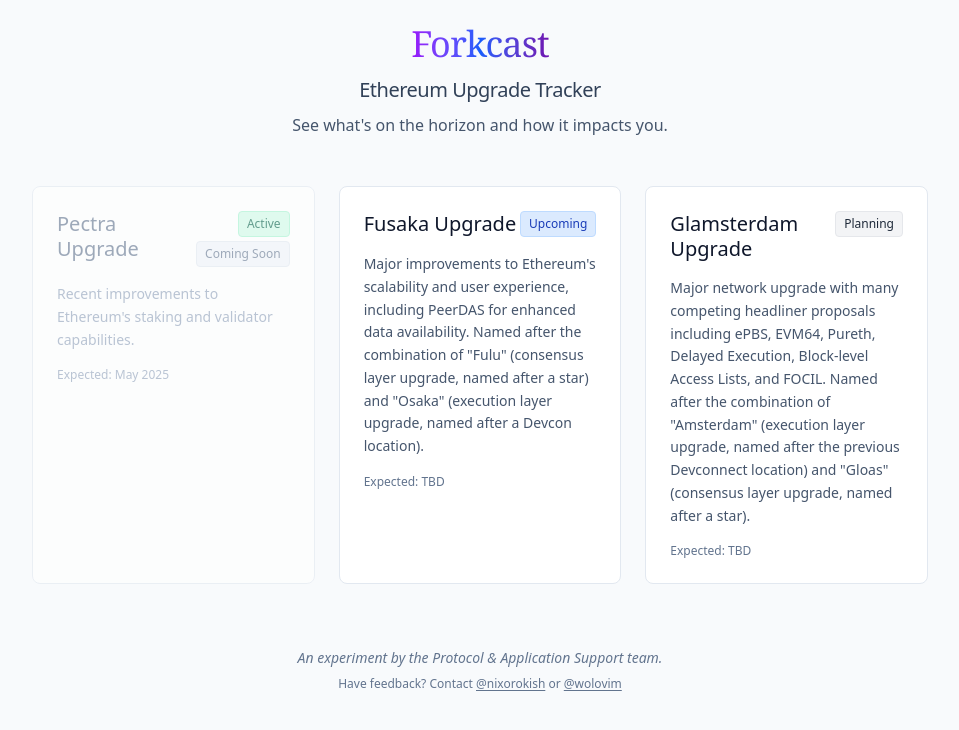
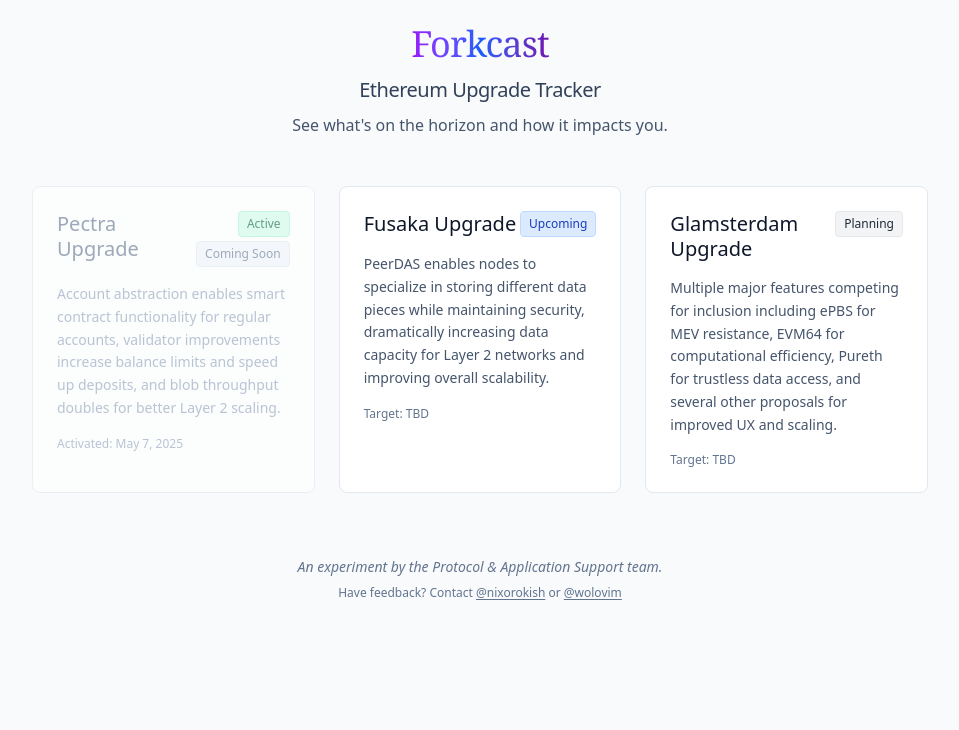
Before and after one commit to jmcpheron/forkcast, a React (Vite) app: page / in a window 1280 px wide. Shown: the top 730 px of the page, without its empty margins (160-1119 px from the left). Built offline with nearby package versions, Linux system fonts and the light colour scheme.

Commit message:
homepage displays only upgrade taglines

```diff
--- a/src/components/HomePage.tsx
+++ b/src/components/HomePage.tsx
@@ -57,11 +57,15 @@
                 </div>
 
                 <p className={`text-sm leading-relaxed mb-4 ${upgrade.disabled ? 'text-slate-400' : 'text-slate-600'}`}>
-                  {upgrade.description}
+                  {upgrade.tagline}
                 </p>
 
                 <div className={`text-xs ${upgrade.disabled ? 'text-slate-400' : 'text-slate-500'}`}>
-                  <span className="font-medium">Expected:</span> {upgrade.activationDate}
+                  <span className="font-medium">
+                    {upgrade.status === 'Active' ? 'Activated:' :
+                     upgrade.status === 'Upcoming' ? 'Target:' :
+                     upgrade.status === 'Planning' ? 'Target:' : 'Date:'}
+                  </span> {upgrade.activationDate}
                 </div>
               </>
             );
--- a/src/data/upgrades.ts
+++ b/src/data/upgrades.ts
@@ -3,6 +3,7 @@
   path: string;
   name: string;
   description: string;
+  tagline: string;
   status: 'Active' | 'Upcoming' | 'Planning' | 'Research';
   activationDate: string;
   disabled: boolean;
@@ -14,9 +15,10 @@
     id: 'pectra',
     path: '/upgrade/pectra',
     name: 'Pectra Upgrade',
-    description: 'Recent improvements to Ethereum\'s staking and validator capabilities.',
+    description: 'Major upgrade introducing account abstraction (enabling smart contract functionality for regular accounts), validator experience improvements (higher balance limits, faster deposits, better exit controls), and blob scaling (doubled throughput for Layer 2 data). Named after the combination of "Prague" (execution layer upgrade, named after Devcon IV location) and "Electra" (consensus layer upgrade, named after a star in Taurus).',
+    tagline: 'Account abstraction enables smart contract functionality for regular accounts, validator improvements increase balance limits and speed up deposits, and blob throughput doubles for better Layer 2 scaling.',
     status: 'Active',
-    activationDate: 'May 2025',
+    activationDate: 'May 7, 2025',
     disabled: true
   },
   {
@@ -24,6 +26,7 @@
     path: '/upgrade/fusaka',
     name: 'Fusaka Upgrade',
     description: 'Major improvements to Ethereum\'s scalability and user experience, including PeerDAS for enhanced data availability. Named after the combination of "Fulu" (consensus layer upgrade, named after a star) and "Osaka" (execution layer upgrade, named after a Devcon location).',
+    tagline: 'PeerDAS enables nodes to specialize in storing different data pieces while maintaining security, dramatically increasing data capacity for Layer 2 networks and improving overall scalability.',
     status: 'Upcoming',
     activationDate: 'TBD',
     disabled: false
@@ -33,6 +36,7 @@
     path: '/upgrade/glamsterdam',
     name: 'Glamsterdam Upgrade',
     description: 'Major network upgrade with many competing headliner proposals including ePBS, EVM64, Pureth, Delayed Execution, Block-level Access Lists, and FOCIL. Named after the combination of "Amsterdam" (execution layer upgrade, named after the previous Devconnect location) and "Gloas" (consensus layer upgrade, named after a star).',
+    tagline: 'Multiple major features competing for inclusion including ePBS for MEV resistance, EVM64 for computational efficiency, Pureth for trustless data access, and several other proposals for improved UX and scaling.',
     status: 'Planning',
     activationDate: 'TBD',
     disabled: false,
```
